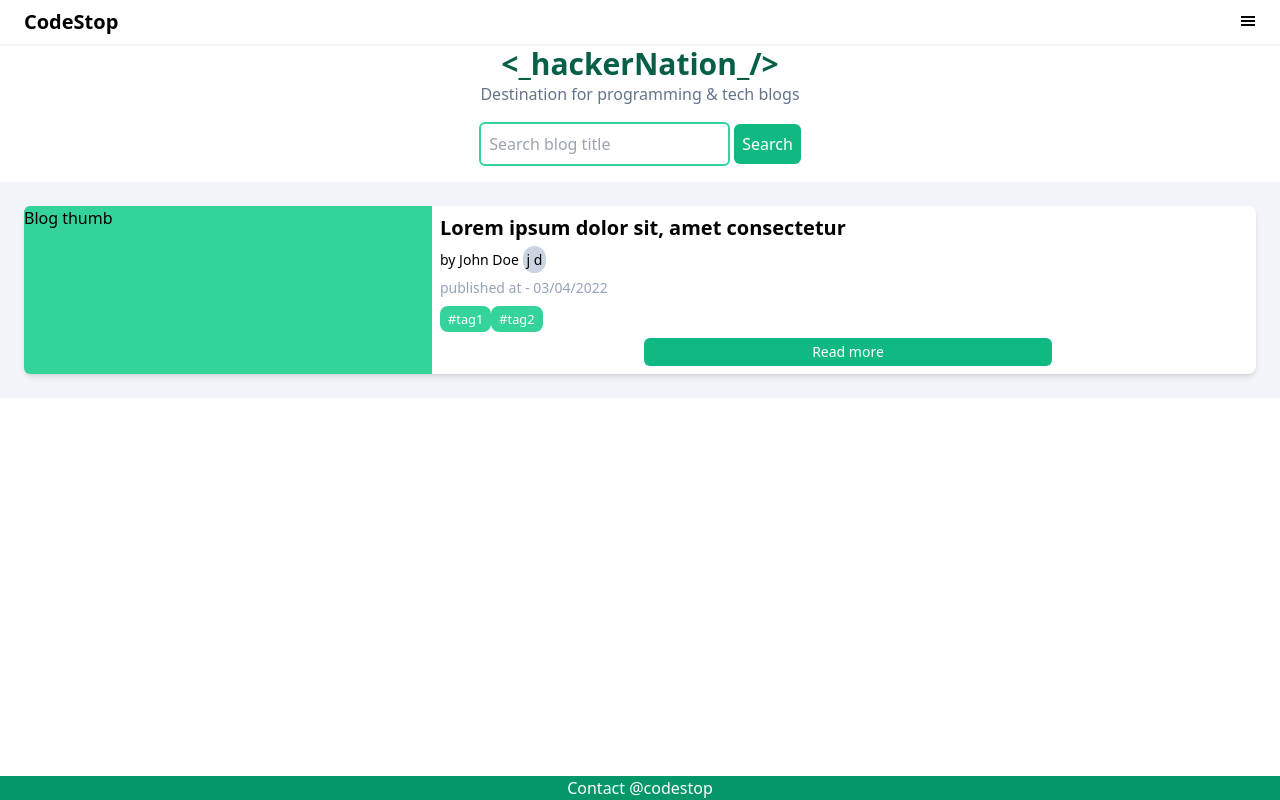
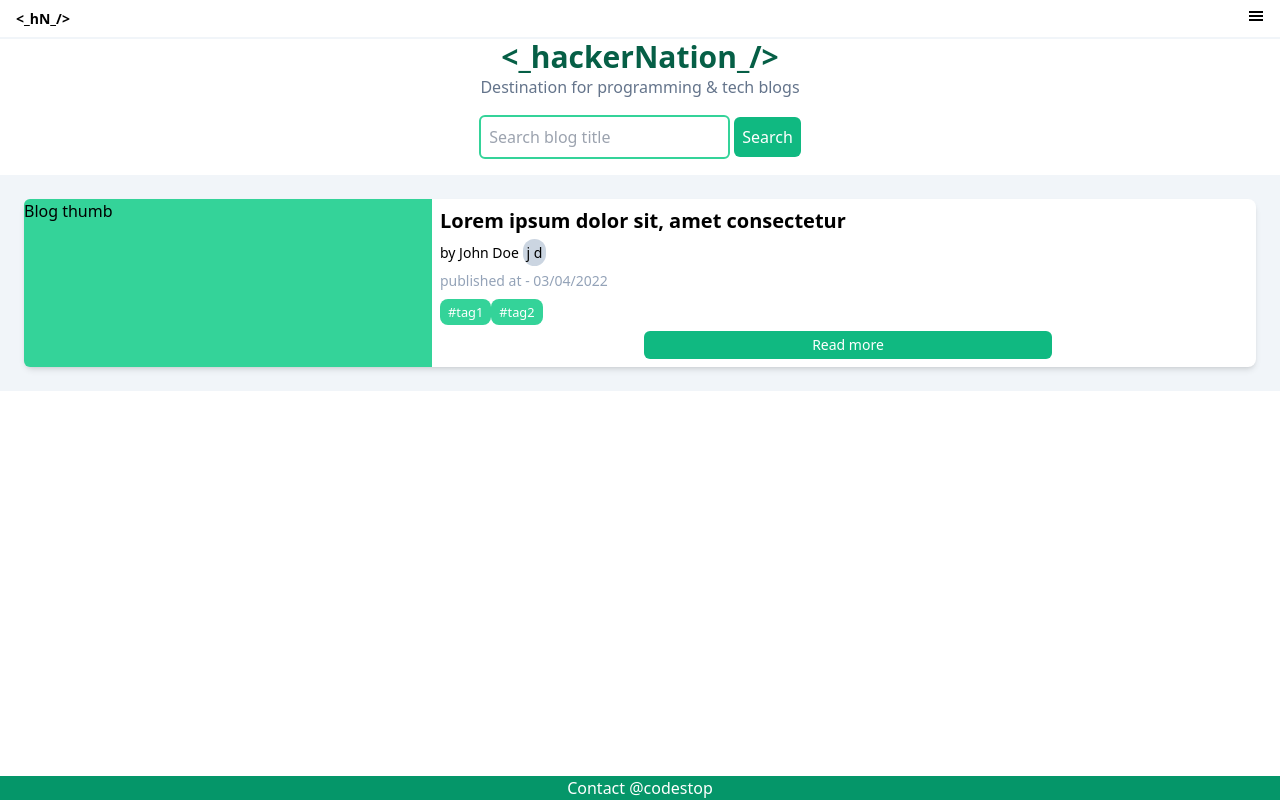
Before and after one commit to dora610/hacker-nation-front, a Next.js app: page / in a window 1280 px wide. Built offline with nearby package versions, Linux system fonts and the light colour scheme.

Commit message:
brand logo name change

```diff
--- a/components/Navbar.tsx
+++ b/components/Navbar.tsx
@@ -5,8 +5,8 @@ import { GrClose } from 'react-icons/gr';
 function Navbar() {
   return (
     <nav className='relative'>
-      <div className='flex justify-between items-baseline py-2 px-6 border-b-2 border-slate-100'>
-      <h1 className='text-xl font-semibold'>CodeStop</h1>
+      <div className='flex justify-between items-baseline py-2 px-4 border-b-2 border-slate-100'>
+      <h1 className='text-sm font-semibold'>{'<'}_hN_{'/>'}</h1>
       <button>
         <GiHamburgerMenu />
       </button>
```
